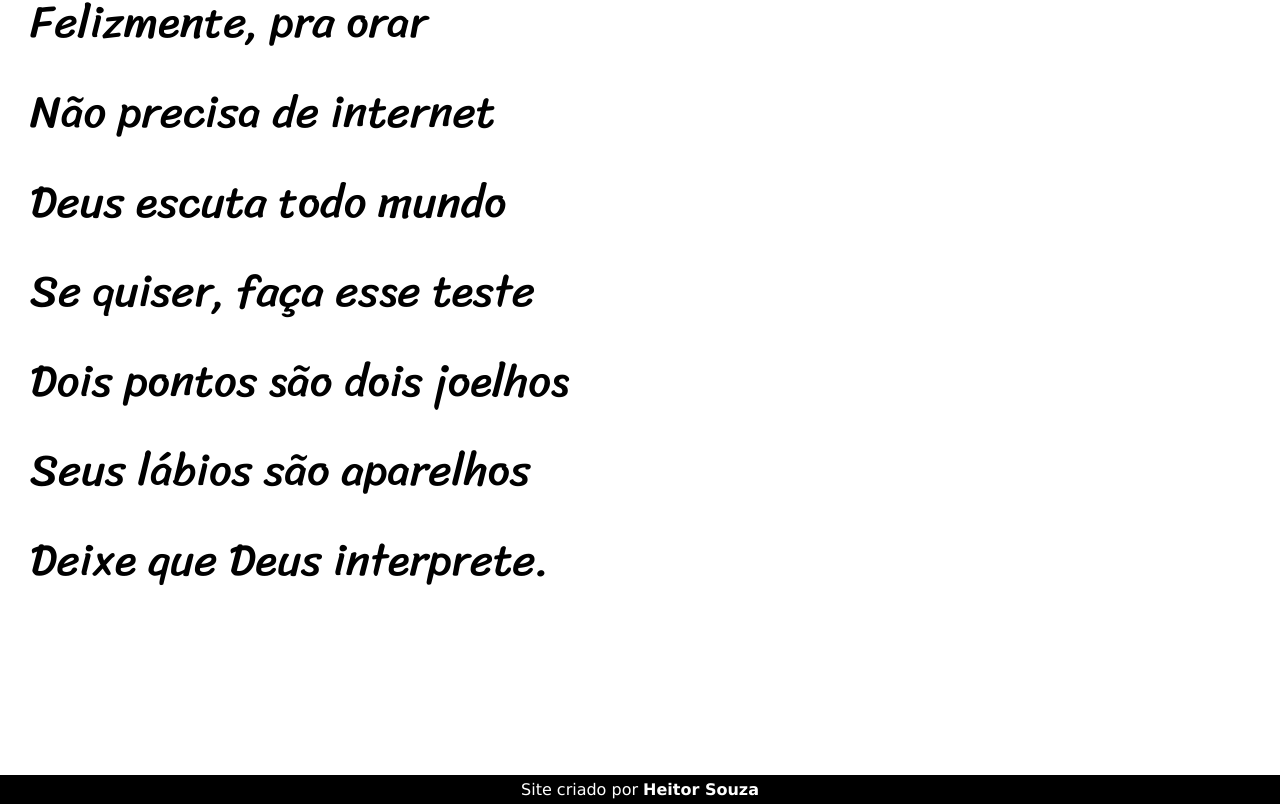
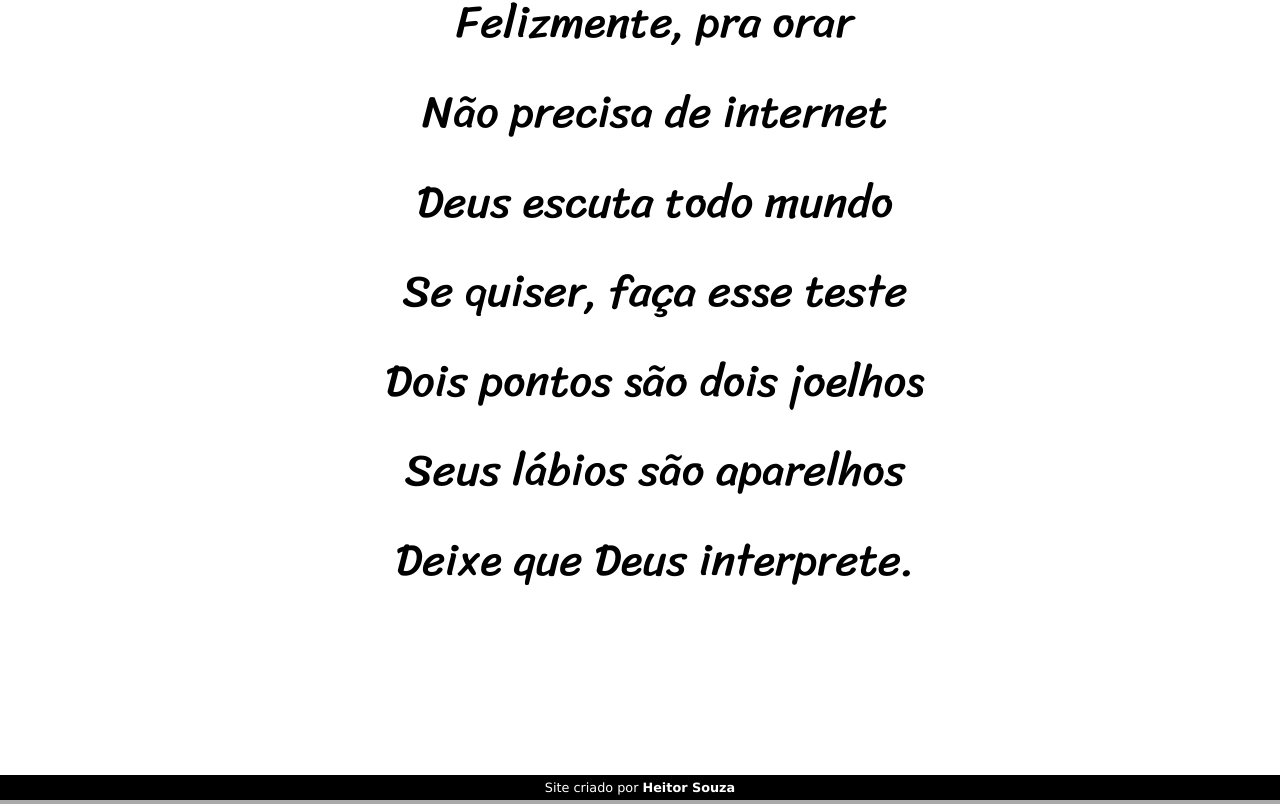
Before and after one commit to sousaheitorcv/projeto-cordel, a plain HTML site: page index.html in a window 1280 px wide. Shown: the part 5215-6019 px from the top of the page. Drawn offline with Linux system fonts and the light colour scheme.

Commit message:
Update style.css

```diff
--- a/estilo/style.css
+++ b/estilo/style.css
@@ -12,6 +12,7 @@
 *{
     margin: 0px;
     padding: 0px;
+    text-align: center;
 }
 
 html, body{
@@ -85,4 +86,5 @@ footer{
     color: white;
     text-align: center;
     padding: 5px;
+    font-size: 0.8em;
 }
```
